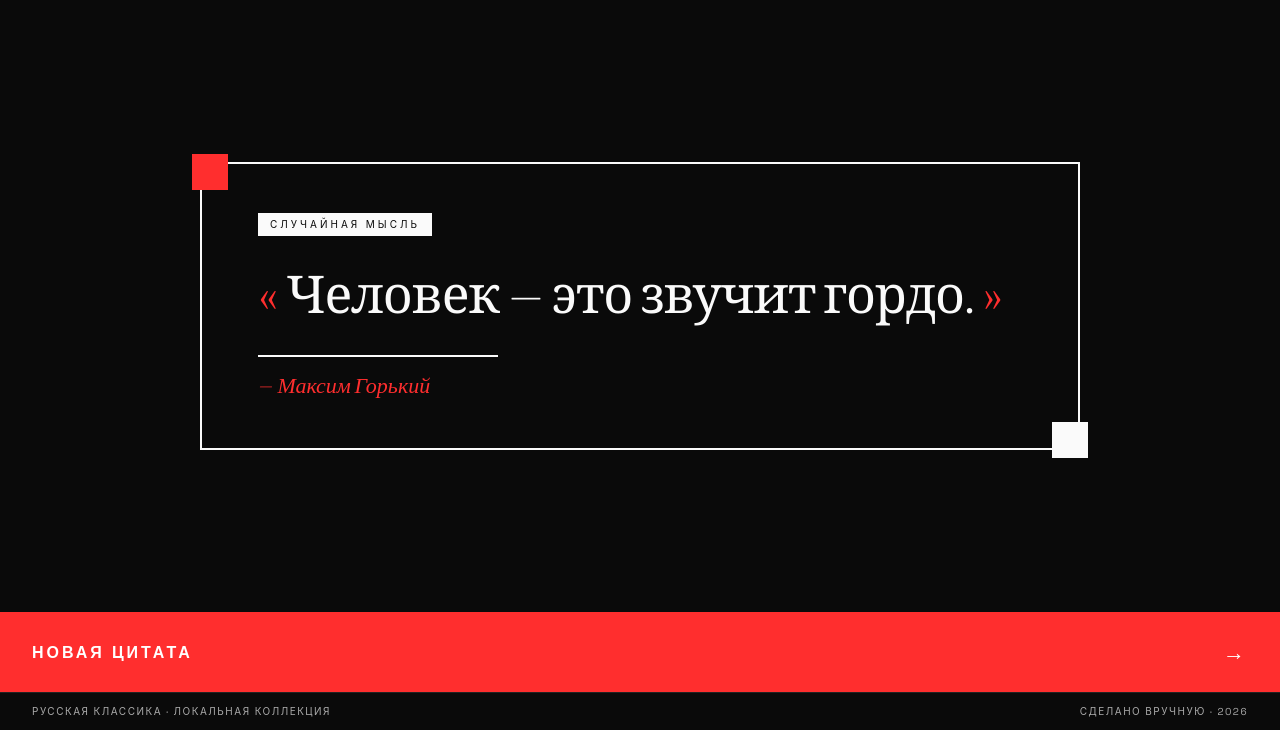
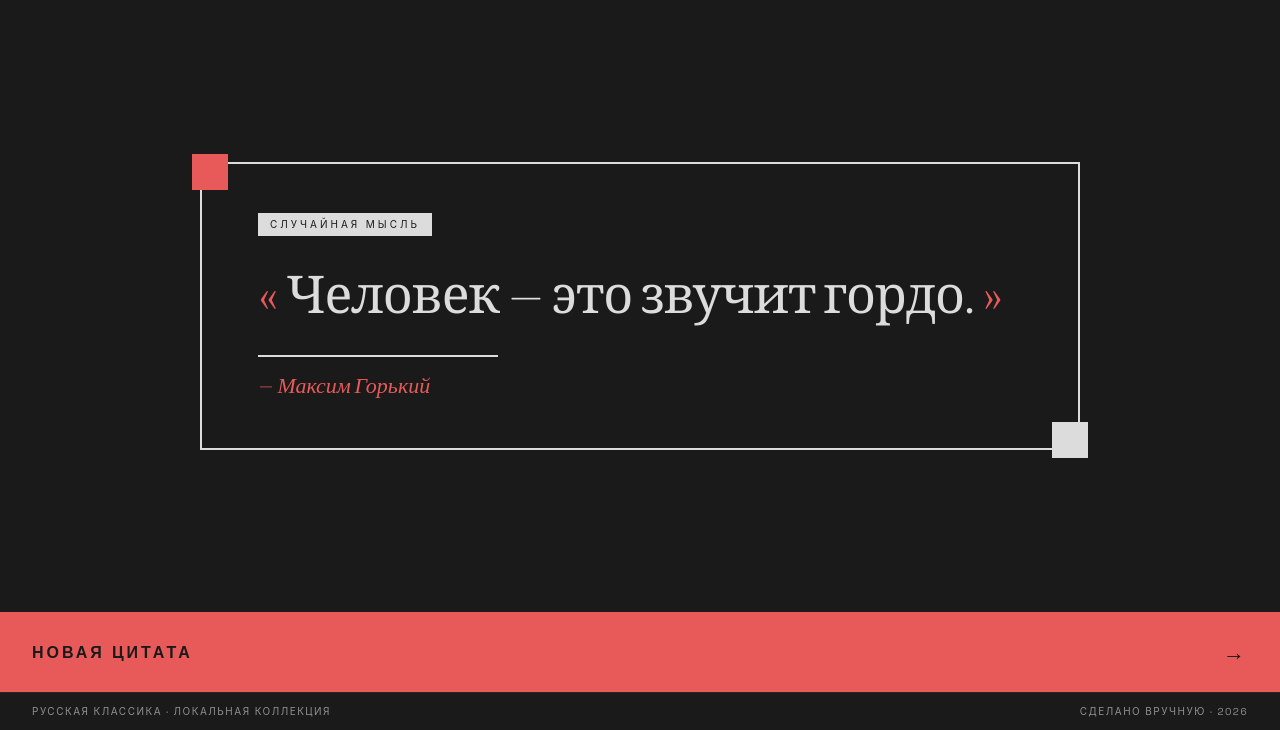
Before and after one commit to ehchick/manifest, a plain HTML site: page index.html in a window 1280 px wide. Both pictures are taken after a click on the button "Переключить тему". Shown: the part 70-800 px from the top of the page. Drawn offline with Linux system fonts and the light colour scheme.

Commit message:
Update index.html

```diff
--- a/index.html
+++ b/index.html
@@ -26,14 +26,15 @@
       --line:   2px solid var(--fg);
     }
 
-    [data-theme="dark"] {
-      --bg:     #0A0A0A;
-      --fg:     #FAFAFA;
-      --accent: #FF2E2E;
-      --muted:  #aaa;
-      --faint:  #222;
-      --line:   2px solid var(--fg);
-    }
+    /* ТЁМНАЯ ТЕМА: приглушённая, без резкого контраста */
+[data-theme="dark"] {
+  --bg:     #1A1A1A;   /* было #0A0A0A — теперь мягкий графит */
+  --fg:     #DCDCDC;   /* было #FAFAFA — тёплый светло-серый, не режет глаз */
+  --accent: #E85A5A;   /* было #FF2E2E — приглушённый красный, не «неон» */
+  --muted:  #909090;   /* приглушённый серый для подписей */
+  --faint:  #252525;   /* фон плашки перевода — чуть светлее основного */
+  --line:   2px solid var(--fg);
+}
 
     html { background: var(--bg); }
 
@@ -236,7 +237,7 @@
       padding: 26px 32px;
       border: none;
       background: var(--accent);
-      color: #fff;
+      color: var(--bg);
       font-family: 'Space Grotesk', sans-serif;
       font-weight: 700;
       font-size: 16px;
```
